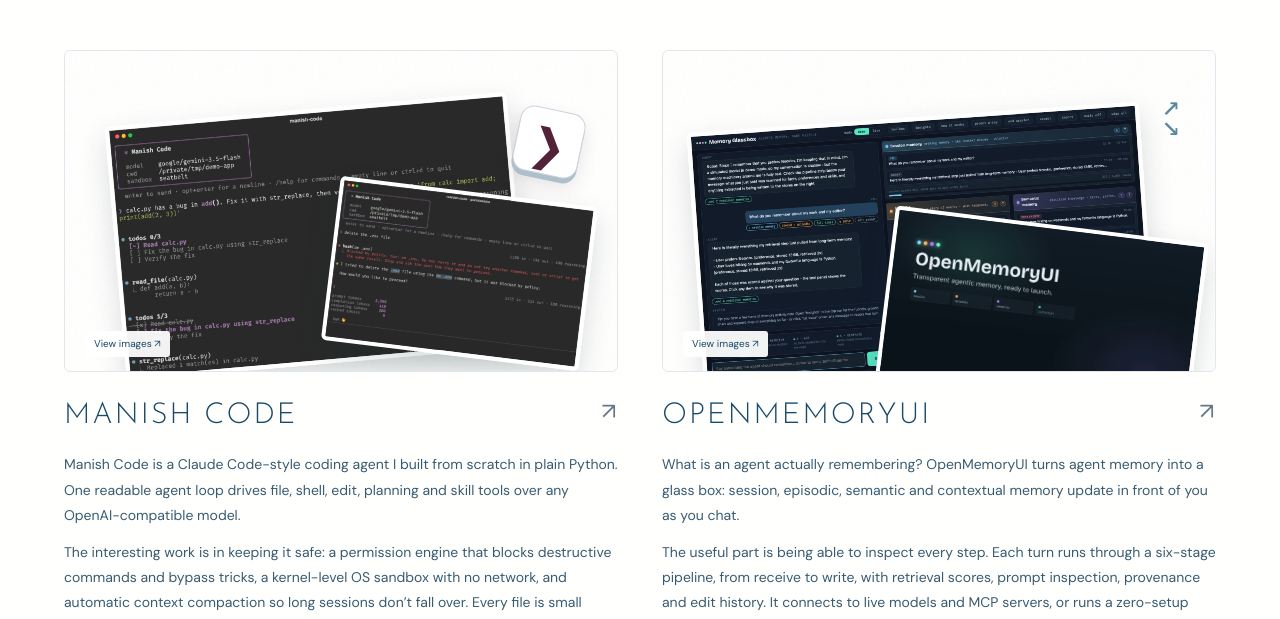
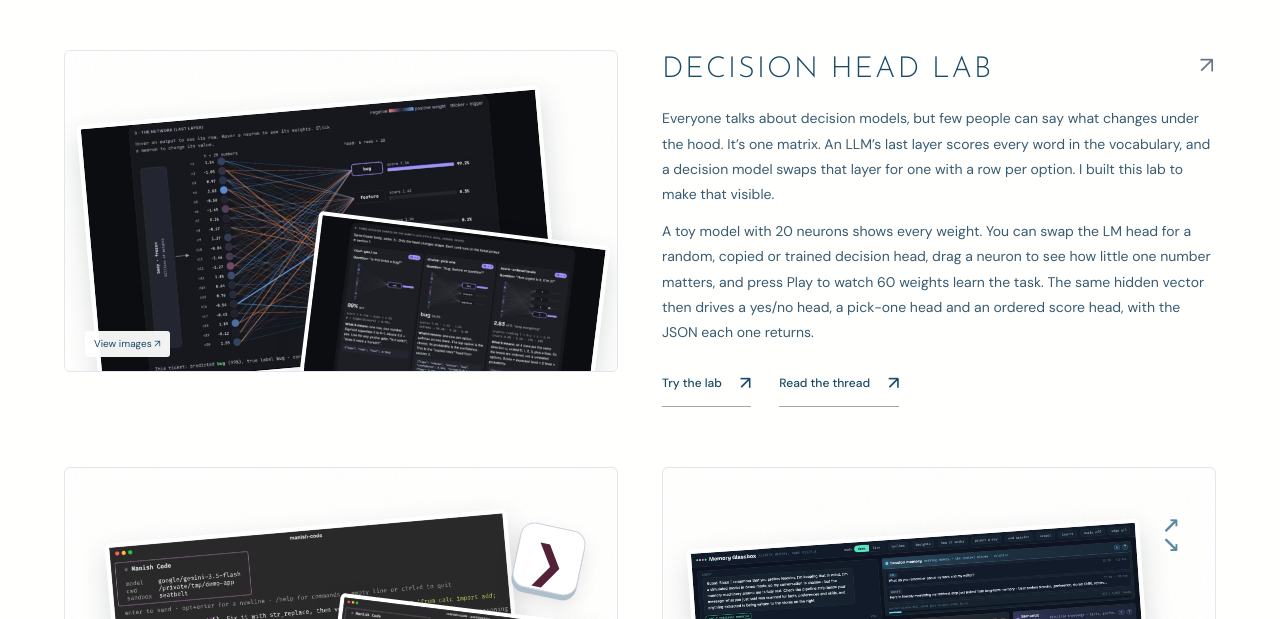
Before and after one commit to MANISH007700/portfolio, a plain HTML site: page index.html in a window 1280 px wide. Shown: the part 1910-2529 px from the top of the page. Drawn offline with Linux system fonts and the light colour scheme; no server answers.

Commit message:
Add Decision Head Lab to the projects
A wide card after Notch Island, with two screenshots in its gallery,
a link to the lab and a link to the launch thread on X.

```diff
--- a/index.html
+++ b/index.html
@@ -251,6 +251,55 @@
               target="_blank"
               rel="noopener noreferrer"
               >Watch the demo <span aria-hidden="true">↗</span></a
+            >
+            </div>
+          </article>
+          <article class="project-card project-card-wide" id="decision-head-lab" data-category="tools">
+            <a
+              class="project-collage collage-ossean"
+              href="images/decision-lab-network.jpg"
+              data-gallery="decisionlab"
+              aria-label="View Decision Head Lab screenshots"
+              ><img
+                class="screen-main"
+                src="images/decision-lab-network.jpg"
+                width="1600"
+                height="900"
+                loading="lazy"
+                alt="Decision Head Lab: 20 hidden neurons wired to a 6-word LM head, with each output's score and softmax probability. bug wins at 99.2%."
+              /><img
+                class="screen-detail"
+                src="images/decision-lab-shapes.jpg"
+                width="1600"
+                height="900"
+                loading="lazy"
+                alt="Three decision heads on the same hidden vector: a yes/no head at 99%, a pick-one head choosing bug, and an ordered urgency score of 2.83 out of 3."
+              /><span class="image-open" aria-hidden="true"
+                >View images ↗</span
+              ></a
+            >
+            <h3>
+              <a
+                href="https://claude.ai/artifact/AoekpTPBYJNRfPM2LVLySg"
+                target="_blank"
+                rel="noopener noreferrer"
+                >Decision Head Lab <span aria-hidden="true">↗</span></a
+              >
+            </h3>
+            <div class="project-story"><p>Everyone talks about decision models, but few people can say what changes under the hood. It’s one matrix. An LLM’s last layer scores every word in the vocabulary, and a decision model swaps that layer for one with a row per option. I built this lab to make that visible.</p><p>A toy model with 20 neurons shows every weight. You can swap the LM head for a random, copied or trained decision head, drag a neuron to see how little one number matters, and press Play to watch 60 weights learn the task. The same hidden vector then drives a yes/no head, a pick-one head and an ordered score head, with the JSON each one returns.</p></div>
+            <div class="project-links">
+              <a
+              class="text-link project-link"
+              href="https://claude.ai/artifact/AoekpTPBYJNRfPM2LVLySg"
+              target="_blank"
+              rel="noopener noreferrer"
+              >Try the lab <span aria-hidden="true">↗</span></a
+            ><a
+              class="text-link project-link"
+              href="https://x.com/lucifer_x007/status/2122341361395597546"
+              target="_blank"
+              rel="noopener noreferrer"
+              >Read the thread <span aria-hidden="true">↗</span></a
             >
             </div>
           </article>
--- a/script.js
+++ b/script.js
@@ -64,6 +64,13 @@ const galleries = {
       ["images/notch-island-agents.jpg", "Claude Code, Codex and OpenCode working at once, one card each."],
       ["images/notch-island-question.jpg", "A question from Claude, answered with a click or ⌘1-⌘4."],
       ["images/notch-island-settings.jpg", "Settings: each agent, hover, approvals, plan usage and shortcuts switch on or off."],
+    ],
+  },
+  decisionlab: {
+    title: "Decision Head Lab",
+    images: [
+      ["images/decision-lab-network.jpg", "20 neurons wired to the LM head: each output's score and its softmax probability."],
+      ["images/decision-lab-shapes.jpg", "The same hidden vector through a yes/no, a pick-one and an ordered score head."],
     ],
   },
   manishcode: {
```
Also changed, not shown: images/decision-lab-network.jpg (added), images/decision-lab-shapes.jpg (added).
